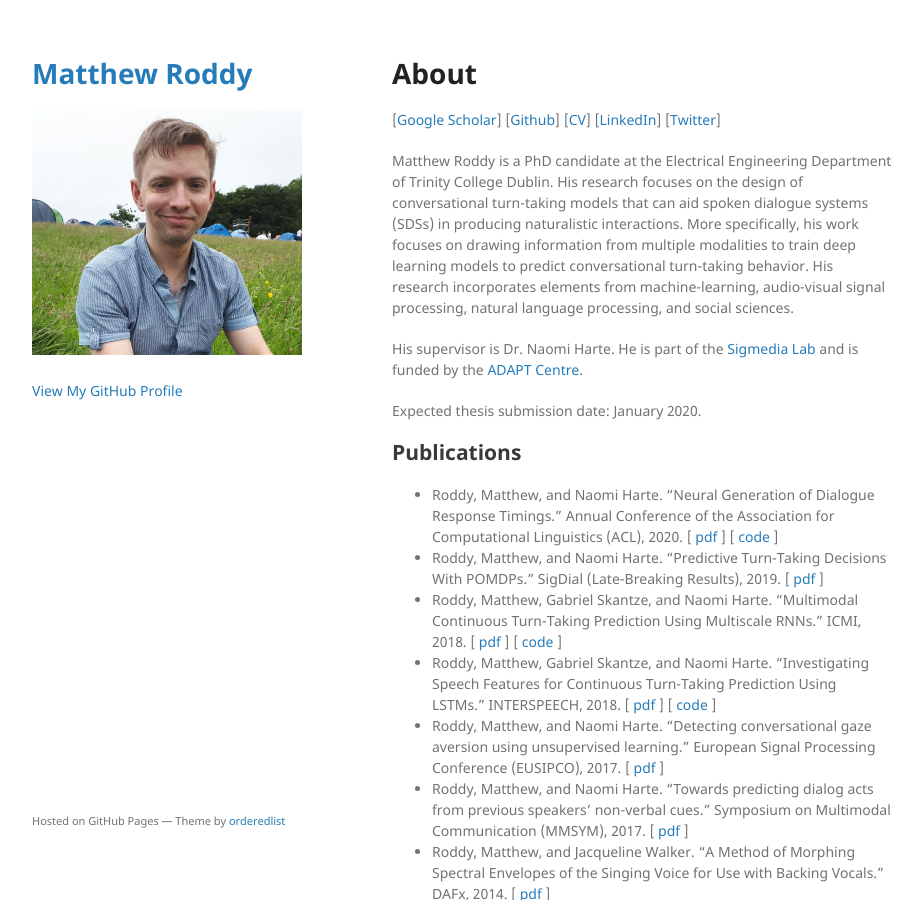
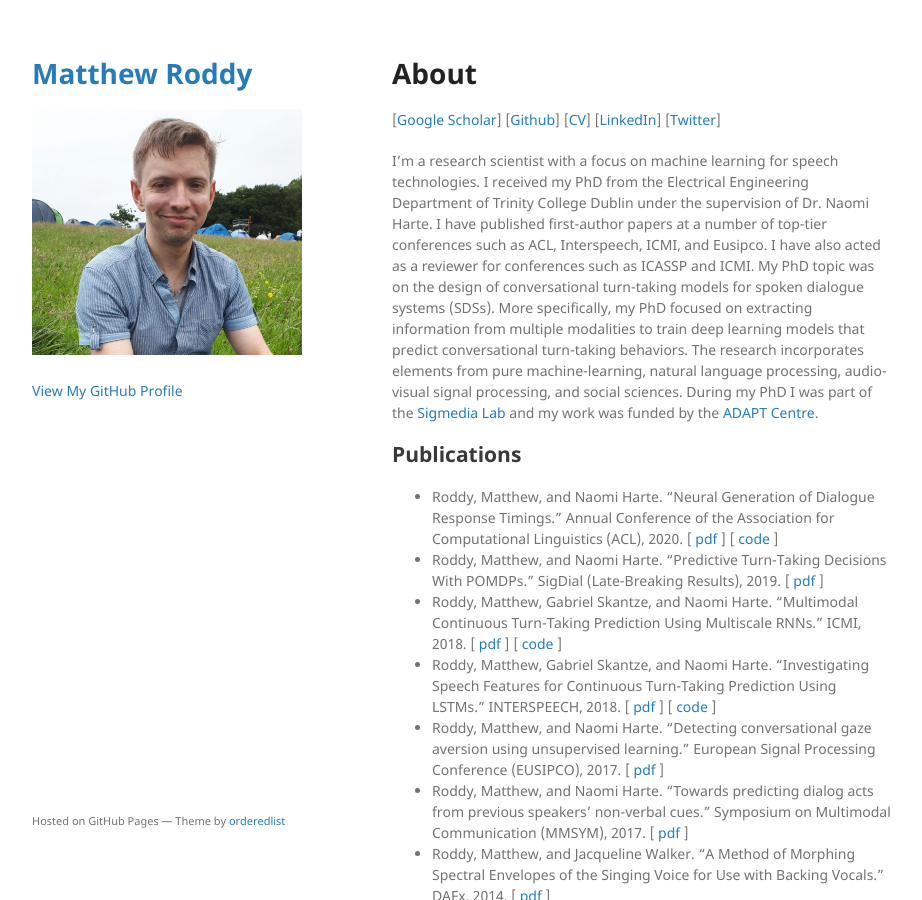
Before and after one commit to mattroddy/mattroddy.github.io, a Jekyll site: the page built from index.md, in a window 1280 px wide and 900 px high. Shown: the whole window, without its empty margins (178-1100 px from the left). Built offline with Jekyll 4.4.1, drawn with Linux system fonts in a browser that asks for light colours; the repository's description, which GitHub fills in, is left out; our own code applies the rules of GitHub Pages for plain Markdown files.

Commit message:
Update index.md

```diff
--- a/index.md
+++ b/index.md
@@ -7,15 +7,7 @@ youtubeId: 3T73g4cfG2A
 
 [[Google Scholar](https://scholar.google.com/citations?user=dol_RJ8AAAAJ&hl=en)] [[Github](https://github.com/mattroddy)] [[CV](./assets/webCV.pdf)] [[LinkedIn](https://www.linkedin.com/in/matthew-roddy-45966267/)]  [[Twitter](https://twitter.com/Matt_Roddy)]
 
-
-Matthew Roddy is a PhD candidate at the Electrical Engineering Department of Trinity College Dublin. His research focuses on the design of conversational turn-taking models that can aid spoken dialogue systems (SDSs) in producing naturalistic interactions. More specifically, his work focuses on drawing information from multiple modalities to train deep learning models to predict conversational turn-taking behavior. His research incorporates elements from machine-learning, audio-visual signal processing, natural language processing, and social sciences.
-
-
-His supervisor is Dr. Naomi Harte.
-He is part of the [Sigmedia Lab](http://www.mee.tcd.ie/~sigmedia/) and is funded by the [ADAPT Centre](https://www.adaptcentre.ie/).
-
-Expected thesis submission date: January 2020.
-
+I'm a research scientist with a focus on machine learning for speech technologies. I received my PhD from the Electrical Engineering Department of Trinity College Dublin under the supervision of Dr. Naomi Harte. I have published first-author papers at a number of top-tier conferences such as ACL, Interspeech, ICMI, and Eusipco. I have also acted as a reviewer for conferences such as ICASSP and ICMI. My PhD topic was on the design of conversational turn-taking models for spoken dialogue systems (SDSs). More specifically, my PhD focused on extracting information from multiple modalities to train deep learning models that predict conversational turn-taking behaviors. The research incorporates elements from pure machine-learning, natural language processing, audio-visual signal processing, and social sciences. During my PhD I was part of the [Sigmedia Lab](http://www.mee.tcd.ie/~sigmedia/) and my work was funded by the [ADAPT Centre](https://www.adaptcentre.ie/).
 
 
 
```
